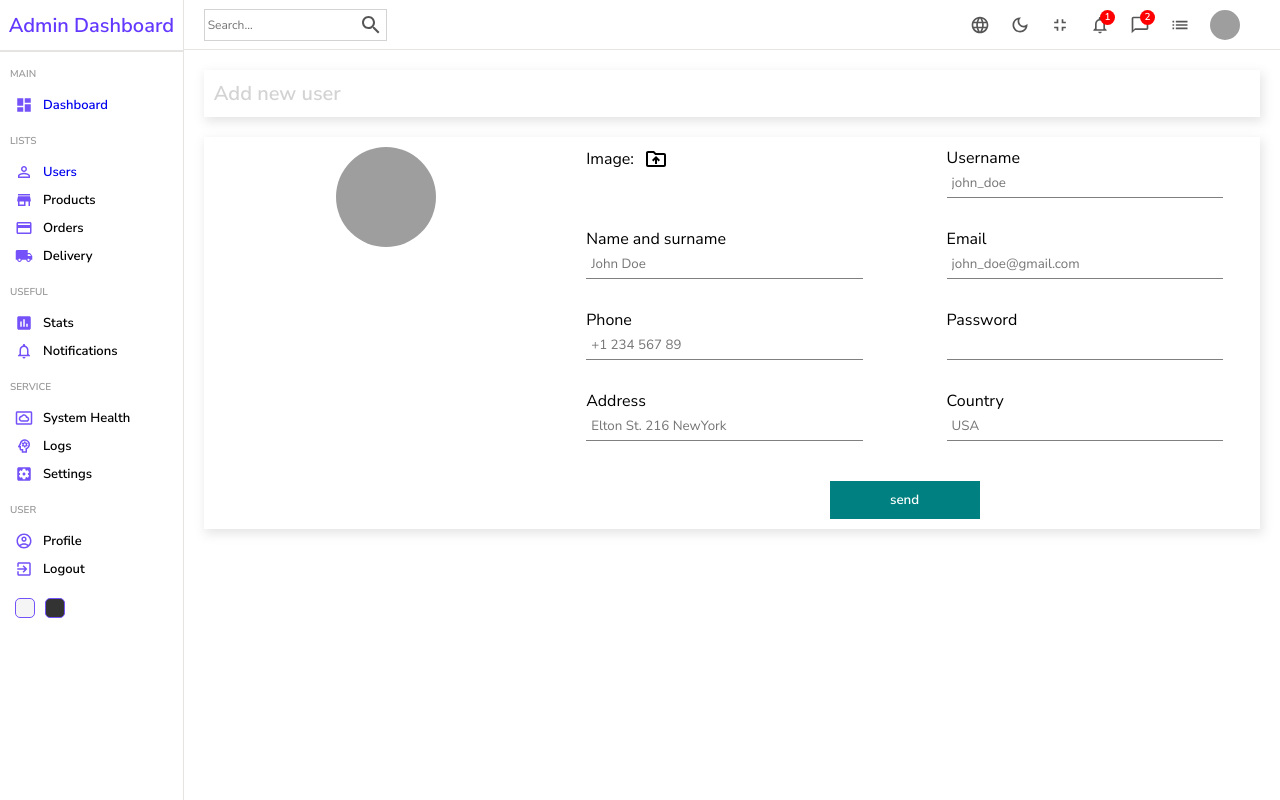
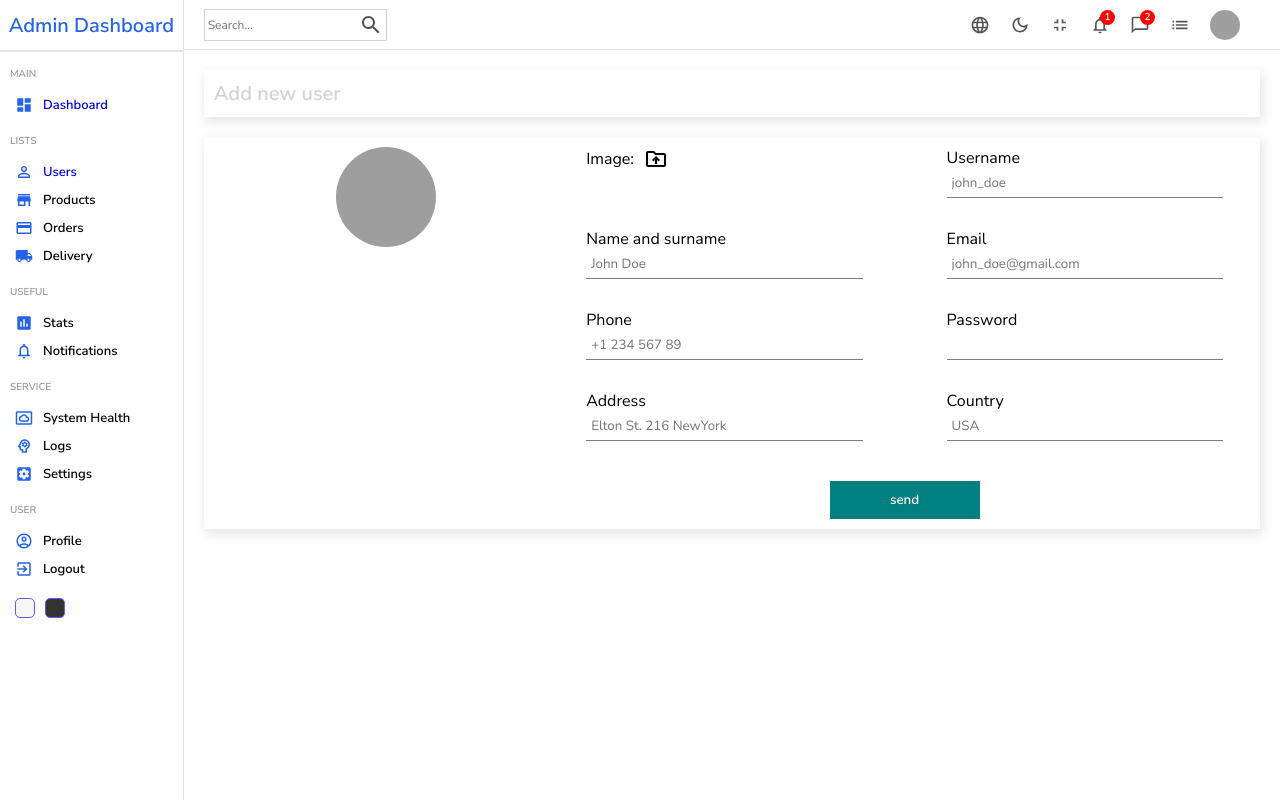
Before and after one commit to Mohammad-akil/admin-dashboard, a React (Create React App) app: page /users/new in a window 1280 px wide. Built offline with nearby package versions, Linux system fonts and the light colour scheme; no server answers; sample sign-in values are in the browser's storage; grey boxes are pictures that could not be loaded.

Commit message:
changed color

```diff
--- a/src/components/Sidebar.scss
+++ b/src/components/Sidebar.scss
@@ -13,7 +13,7 @@
   .logo{
     font-size: 20px;
     font-weight: bold;
-    color: #6439ff;
+    color: #2563eb;
   }
   hr{
     height: 0;
@@ -44,7 +44,7 @@
             }
             .icon{
                 font-size: 18px;
-                color: #7451f8;
+                color: #2563eb;
             }
             span{
                 font-size: 13px;
```
